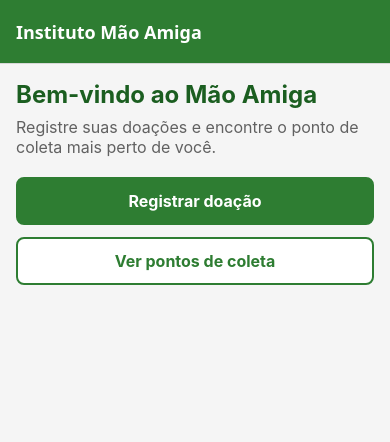
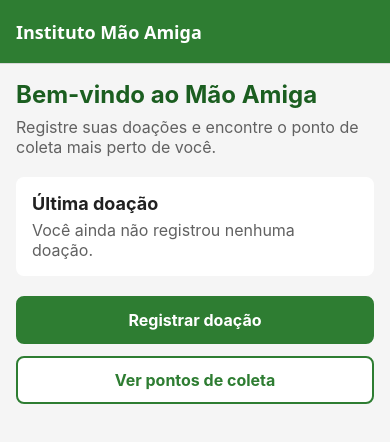
Before and after one commit to kauasousaa/N1CSII, a React Native app: screen /Home in a window 390 px wide. Shown: the top 442 px of the page. Built offline with nearby package versions, Linux system fonts and the light colour scheme.

Commit message:
salva a última doação com AsyncStorage refs #07

```diff
--- a/src/screens/CadastroDoacaoScreen.js
+++ b/src/screens/CadastroDoacaoScreen.js
@@ -4,16 +4,25 @@ import Botao from '../components/Botao';
 import CampoTexto from '../components/CampoTexto';
 import SeletorPonto from '../components/SeletorPonto';
 import TelaComTeclado from '../components/TelaComTeclado';
+import { salvarUltimaDoacao } from '../storage/ultimaDoacaoStorage';
 import { larguraMaximaConteudo } from '../theme/cores';
 import { temErros, validarDoacao } from '../utils/validacaoDoacao';
 
-export default function CadastroDoacaoScreen({ route }) {
+function montarDoacao({ tipoItem, quantidade, pontoDestino }) {
+  return {
+    tipoItem: tipoItem.trim(),
+    quantidade: Number(quantidade),
+    pontoDestino,
+  };
+}
+
+export default function CadastroDoacaoScreen({ navigation, route }) {
   const [tipoItem, setTipoItem] = useState('');
   const [quantidade, setQuantidade] = useState('');
   const [pontoDestino, setPontoDestino] = useState(route.params?.pontoInicial ?? '');
   const [erros, setErros] = useState({});
 
-  function handleSalvar() {
+  async function handleSalvar() {
     const errosEncontrados = validarDoacao({ tipoItem, quantidade, pontoDestino });
     setErros(errosEncontrados);
 
@@ -21,7 +30,16 @@ export default function CadastroDoacaoScreen({ route }) {
       return;
     }
 
-    Alert.alert('Tudo certo!', 'Os dados da doação são válidos.');
+    try {
+      await salvarUltimaDoacao({
+        ...montarDoacao({ tipoItem, quantidade, pontoDestino }),
+        criadoEm: new Date().toISOString(),
+      });
+      Alert.alert('Obrigado!', 'Sua doação foi registrada.');
+      navigation.goBack();
+    } catch (erro) {
+      Alert.alert('Erro', 'Não foi possível salvar a doação. Tente novamente.');
+    }
   }
 
   return (
--- a/src/screens/HomeScreen.js
+++ b/src/screens/HomeScreen.js
@@ -1,9 +1,20 @@
-import { ScrollView, StyleSheet, Text } from 'react-native';
+import { useFocusEffect } from '@react-navigation/native';
+import { useCallback, useState } from 'react';
+import { ScrollView, StyleSheet, Text, View } from 'react-native';
 import Botao from '../components/Botao';
 import Tela from '../components/Tela';
+import { buscarUltimaDoacao } from '../storage/ultimaDoacaoStorage';
 import { cores, larguraMaximaConteudo } from '../theme/cores';
 
 export default function HomeScreen({ navigation }) {
+  const [ultimaDoacao, setUltimaDoacao] = useState(null);
+
+  useFocusEffect(
+    useCallback(() => {
+      buscarUltimaDoacao().then(setUltimaDoacao);
+    }, [])
+  );
+
   return (
     <Tela>
       <ScrollView contentContainerStyle={styles.conteudo}>
@@ -11,6 +22,17 @@ export default function HomeScreen({ navigation }) {
         <Text style={styles.subtitulo}>
           Registre suas doações e encontre o ponto de coleta mais perto de você.
         </Text>
+
+        <View style={styles.card}>
+          <Text style={styles.tituloCard}>Última doação</Text>
+          {ultimaDoacao ? (
+            <Text style={styles.textoCard}>
+              {ultimaDoacao.quantidade}x {ultimaDoacao.tipoItem} para {ultimaDoacao.pontoDestino}
+            </Text>
+          ) : (
+            <Text style={styles.textoCard}>Você ainda não registrou nenhuma doação.</Text>
+          )}
+        </View>
 
         <Botao
           titulo="Registrar doação"
@@ -46,6 +68,23 @@ const styles = StyleSheet.create({
     color: cores.textoSecundario,
     marginBottom: 20,
   },
+  card: {
+    backgroundColor: cores.branco,
+    borderRadius: 8,
+    padding: 16,
+    marginBottom: 20,
+    elevation: 2,
+  },
+  tituloCard: {
+    fontSize: 18,
+    fontWeight: 'bold',
+    color: cores.texto,
+    marginBottom: 6,
+  },
+  textoCard: {
+    fontSize: 16,
+    color: cores.textoSecundario,
+  },
   botao: {
     marginBottom: 12,
   },
--- /dev/null
+++ b/src/storage/ultimaDoacaoStorage.js
@@ -0,0 +1,12 @@
+import AsyncStorage from '@react-native-async-storage/async-storage';
+
+const chaveUltimaDoacao = '@maoAmiga:ultimaDoacao';
+
+export async function salvarUltimaDoacao(doacao) {
+  await AsyncStorage.setItem(chaveUltimaDoacao, JSON.stringify(doacao));
+}
+
+export async function buscarUltimaDoacao() {
+  const doacaoSalva = await AsyncStorage.getItem(chaveUltimaDoacao);
+  return doacaoSalva ? JSON.parse(doacaoSalva) : null;
+}
```
